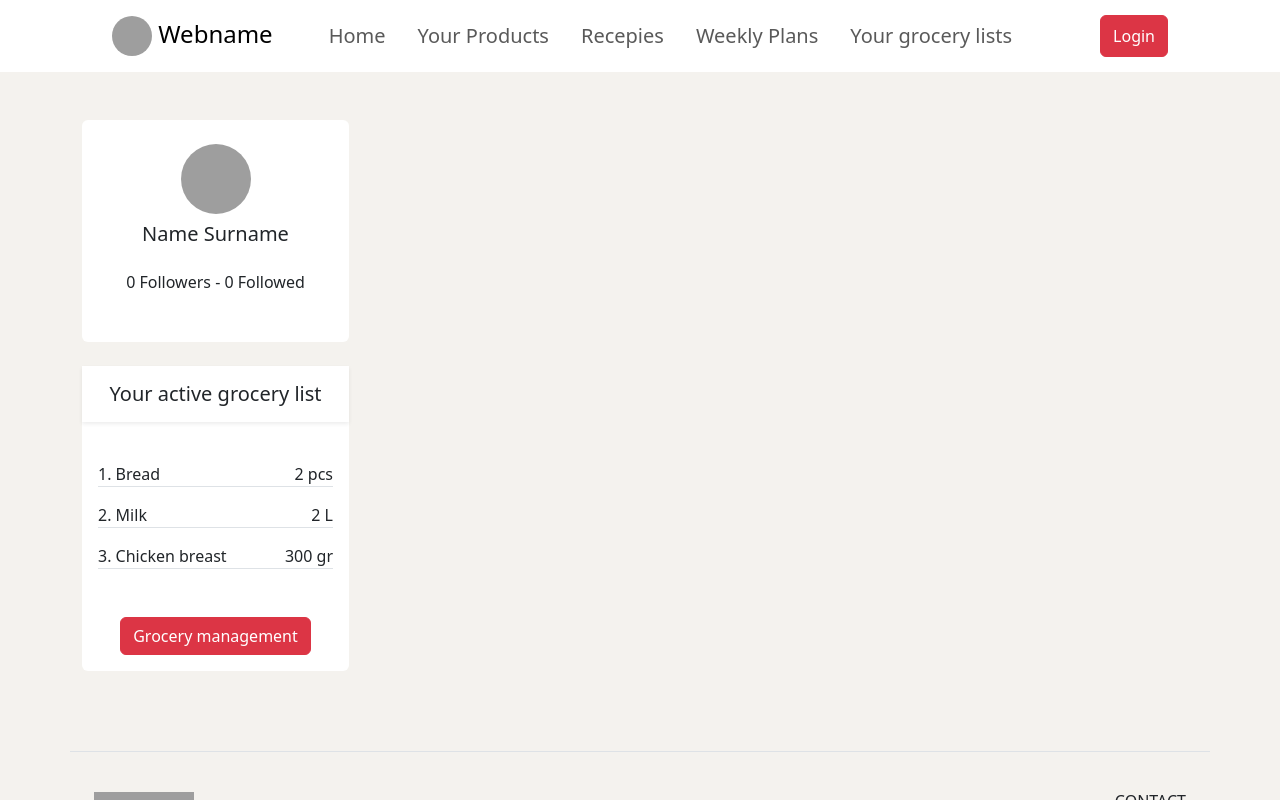
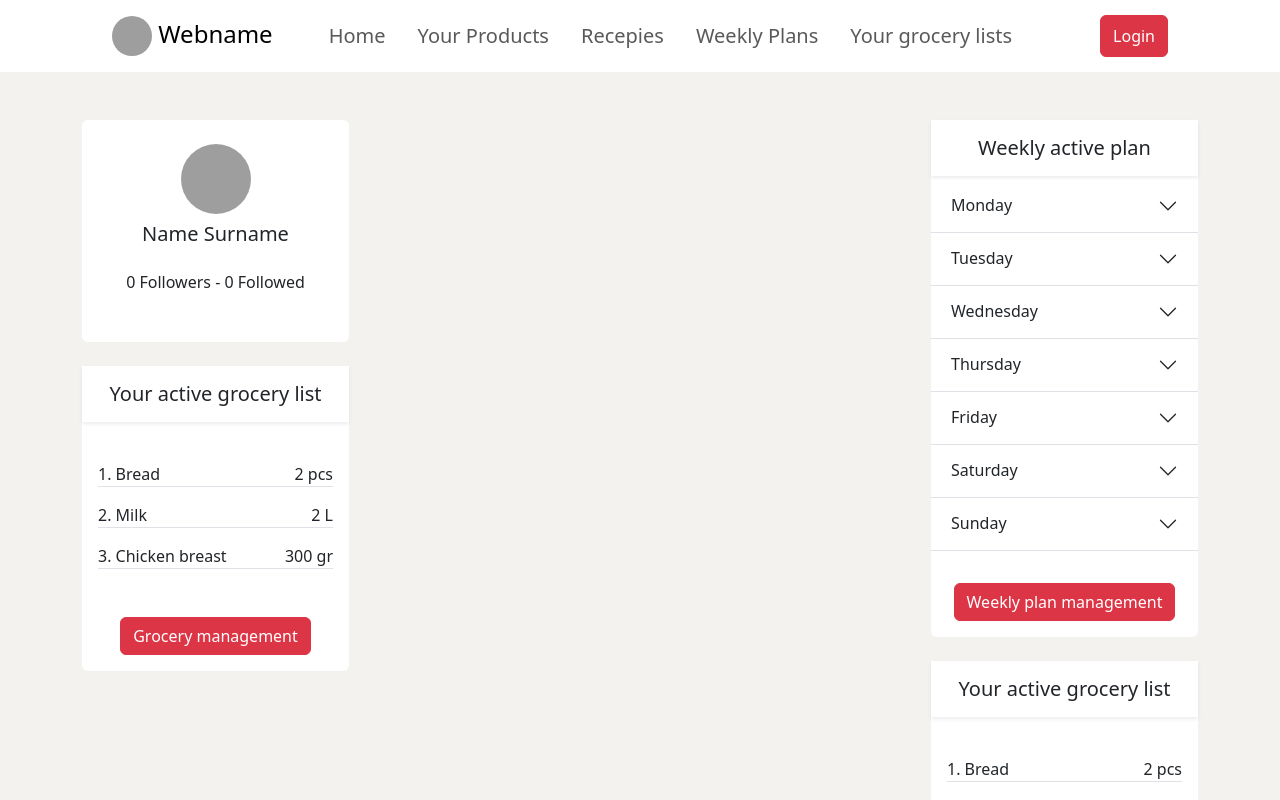
Before and after one commit to CarmineGar93/Capstone-Project-Front-End, a React (Create React App) app in the folder capstone/: page /home in a window 1280 px wide. Shown: the top 800 px of the page. Built offline with nearby package versions, Linux system fonts and the light colour scheme; grey boxes are pictures that could not be loaded; the HTML template or start-up script is replaced by a standard one.

Commit message:
calendar plan in home completed

```diff
--- a/capstone/src/components/home/Home.jsx
+++ b/capstone/src/components/home/Home.jsx
@@ -1,13 +1,15 @@
 import { Col, Container, Row } from "react-bootstrap";
-import HomeLeft from "./left/HomeLeft";
-
+import HomeSidebar from "./HomeSidebar";
+import ProfileCard from "./left/ProfileCard";
+import GroceryPanel from "./left/GroceryPanel";
+import CalendarPlan from "./right/CalendarPlan";
 function Home() {
     return (
         <Container className="my-5">
             <Row className="gx-3">
-                <Col xs={3}><HomeLeft /></Col>
+                <Col xs={3}><HomeSidebar child1={<ProfileCard />} child2={<GroceryPanel />} /></Col>
                 <Col xs={6}></Col>
-                <Col xs={3}></Col>
+                <Col xs={3}><HomeSidebar child1={<CalendarPlan />} child2={<GroceryPanel />} /></Col>
             </Row>
         </Container>
     )
--- /dev/null
+++ b/capstone/src/components/home/HomeSidebar.jsx
@@ -0,0 +1,13 @@
+import { Col, Row } from "react-bootstrap"
+
+
+function HomeSidebar({ child1, child2 }) {
+    return (
+        <Row className="gy-4">
+            <Col xs={12}>{child1}</Col>
+            <Col xs={12}>{child2}</Col>
+        </Row>
+    )
+}
+
+export default HomeSidebar
--- a/capstone/src/components/home/left/HomeLeft.jsx
+++ /dev/null
@@ -1,14 +0,0 @@
-import { Col, Row } from "react-bootstrap"
-import ProfileCard from "./ProfileCard"
-import GroceryPanel from "./GroceryPanel"
-
-function HomeLeft() {
-    return (
-        <Row className="gy-4">
-            <Col xs={12}><ProfileCard /></Col>
-            <Col xs={12}><GroceryPanel /></Col>
-        </Row>
-    )
-}
-
-export default HomeLeft
--- /dev/null
+++ b/capstone/src/components/home/right/CalendarPlan.jsx
@@ -0,0 +1,43 @@
+import { Accordion, Card, Button } from "react-bootstrap"
+
+function CalendarPlan() {
+    const days = ["Monday", "Tuesday", "Wednesday", "Thursday", "Friday", "Saturday", "Sunday"]
+    const meals = ["Breakfast", "Lunch", "Dinner"]
+    return (
+        <Card className="border-0">
+            <h5 className="mb-1 bg-white shadow-sm p-3 text-center">Weekly active plan</h5>
+            <Accordion flush className="mb-3">
+                {
+                    days.map((day, index) => {
+                        return (
+                            <Accordion.Item eventKey={index} className="border-0 border-bottom">
+                                <Accordion.Header>{day}</Accordion.Header>
+                                <Accordion.Body>
+                                    {
+                                        meals.map((meal, index2) => {
+                                            return (
+                                                <Accordion flush>
+                                                    <Accordion.Item eventKey={index2} className="border-0 border-bottom">
+                                                        <Accordion.Header>{meal}</Accordion.Header>
+                                                        <Accordion.Body>
+                                                            Recepie
+                                                        </Accordion.Body>
+                                                    </Accordion.Item>
+                                                </Accordion>
+                                            )
+                                        })
+                                    }
+                                </Accordion.Body>
+                            </Accordion.Item>
+                        )
+                    })
+                }
+            </Accordion>
+            <div className="text-center p-3">
+                <Button variant="danger">Weekly plan management</Button>
+            </div>
+        </Card>
+    )
+}
+
+export default CalendarPlan
```
